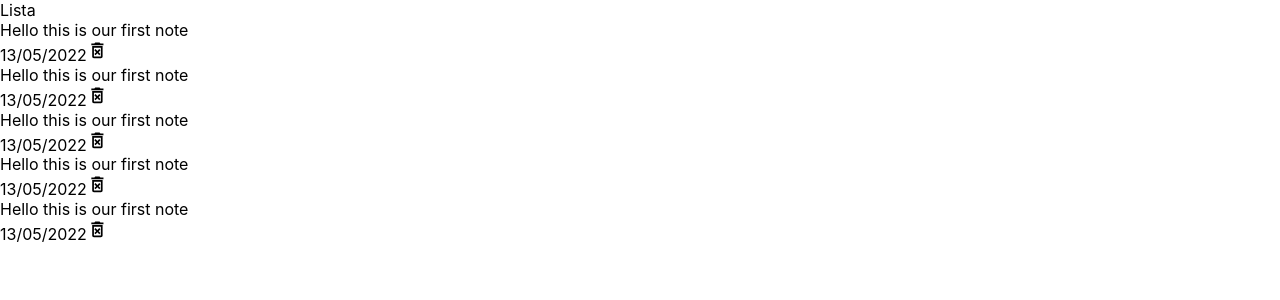
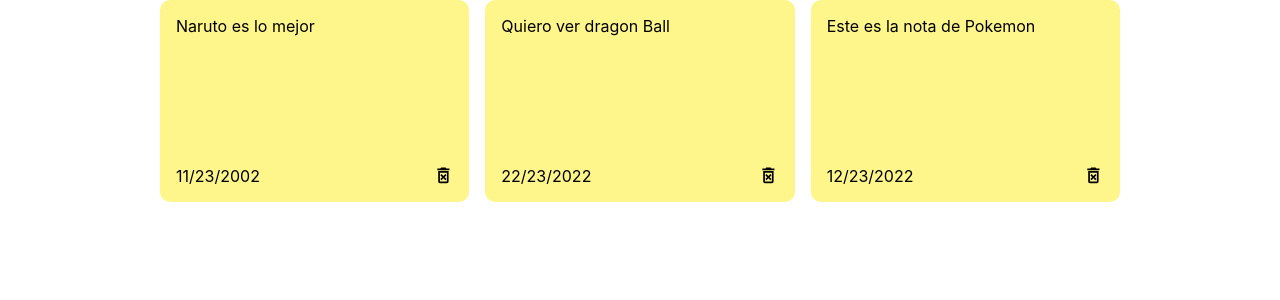
Before and after one commit to deliverst/personal-react-notes, a React (Create React App) app: page / in a window 1280 px wide. Shown: the top 300 px of the page. Built offline with nearby package versions, Linux system fonts and the light colour scheme.

Commit message:
finish create notes

```diff
--- a/package.json
+++ b/package.json
@@ -6,6 +6,7 @@
     "@testing-library/jest-dom": "^5.16.2",
     "@testing-library/react": "^12.1.2",
     "@testing-library/user-event": "^13.5.0",
+    "nanoid": "^3.2.0",
     "react": "^17.0.2",
     "react-dom": "^17.0.2",
     "react-icons": "^4.3.1",
--- a/src/App.js
+++ b/src/App.js
@@ -1,9 +1,29 @@
+import {useState} from 'react'
+import {nanoid} from 'nanoid'
 import NotesList from "./components/NotesList";
 
 const App = () => {
+    const [notes, setNotes] = useState([
+        {
+            id: nanoid(),
+            text: "Naruto es lo mejor",
+            date: "11/23/2002"
+        },
+        {
+            id: nanoid(),
+            text: "Quiero ver dragon Ball",
+            date: "22/23/2022"
+        },
+        {
+            id: nanoid(),
+            text: "Este es la nota de Pokemon",
+            date: "12/23/2022"
+        }
+    ]);
+
     return (
         <div className="container">
-            <NotesList/>
+            <NotesList notes={notes}/>
         </div>
     );
 };
--- a/src/components/Note.js
+++ b/src/components/Note.js
@@ -1,14 +1,14 @@
-import { MdOutlineDeleteForever } from "react-icons/md";
+import {MdOutlineDeleteForever} from "react-icons/md";
 
-const Note = () => {
-    return(
-    <div className="note">
-        <span>Hello this is  our first note</span>
-        <div className="note-footer">
-            <span>13/05/2022</span>
-            <MdOutlineDeleteForever className={'delete-icon'} size={'1.3em'} />
+const Note = ({id, text, date}) => {
+    return (
+        <div className="note" key={id}>
+            <span>{text}</span>
+            <div className="note-footer">
+                <span>{date}</span>
+                <MdOutlineDeleteForever className={'delete-icon'} size={'1.3em'}/>
+            </div>
         </div>
-    </div>
     )
 }
 
--- a/src/components/NotesList.js
+++ b/src/components/NotesList.js
@@ -1,15 +1,12 @@
 import Note from './Note'
 
-const NotesList = () => {
-    return <div className="notes-list">
-        <div>Lista</div>
-        <Note/>
-        <Note/>
-        <Note/>
-        <Note/>
-        <Note/>
+const NotesList = ({notes}) => {
+    return (<div className="notes-list">
+        {notes.map((notes) => (
+            <Note id={notes.id} text={notes.text} date={notes.date}/>
+        ))}
     </div>
-
+)
 }
 
 export default NotesList
--- a/src/index.css
+++ b/src/index.css
@@ -11,3 +11,35 @@
   font-family: source-code-pro, Menlo, Monaco, Consolas, 'Courier New',
     monospace;
 }
+
+.container{
+  max-width: 960px;
+  margin-right: auto;
+  margin-left: auto;
+  padding-left: 15px;
+  padding-right: 15px;
+}
+.notes-list{
+  display: grid;
+  grid-gap: 1rem;
+  grid-template-columns: repeat(auto-fit, minmax(250px, 12fr));
+}
+
+
+.note{
+  background-color: #fef68a;
+  /*margin-bottom: 10px;*/
+  border-radius: 10px;
+  padding: 1rem;
+  min-height: 170px;
+  display: flex;
+  flex-direction: column;
+  justify-content: space-between;
+}
+
+
+.note-footer{
+  display: flex;
+  align-items: center;
+  justify-content: space-between;
+}
```
Also changed, not shown: 1 other file (tests, documents, lock files or other folders).
